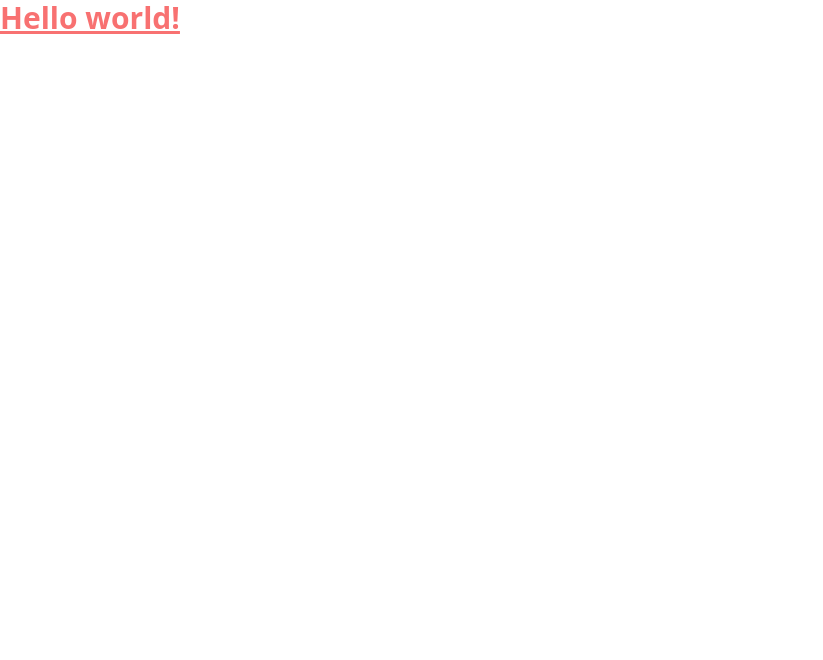
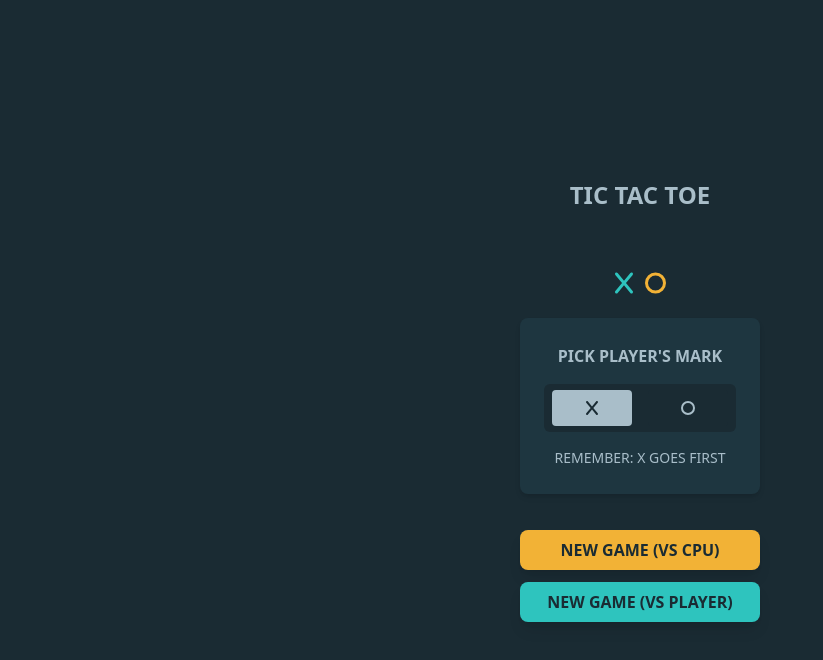
Before and after one commit to Leslie-L/TicTacToe, a React (Vite) app: page / in a window 1280 px wide. Shown: the top 660 px of the page, without its empty margins (0-823 px from the left). Built offline with nearby package versions, Linux system fonts and the light colour scheme.

Commit message:
Home page skeleton ready

```diff
--- a/package.json
+++ b/package.json
@@ -10,6 +10,9 @@
     "preview": "vite preview"
   },
   "dependencies": {
+    "@fortawesome/fontawesome-svg-core": "^6.4.2",
+    "@fortawesome/free-solid-svg-icons": "^6.4.2",
+    "@fortawesome/react-fontawesome": "^0.2.0",
     "react": "^18.2.0",
     "react-dom": "^18.2.0",
     "react-router-dom": "^6.16.0"
--- a/src/App.jsx
+++ b/src/App.jsx
@@ -1,11 +1,17 @@
+import { HashRouter, Routes, Route } from 'react-router-dom';
+import Home from "./Pages/Home"
+import Game from "./Pages/Game/"
+import NotFound from "./Pages/NotFound"
 
 function App() {
   return (
-    <>
-      <h1 className="text-3xl font-bold underline text-red-400">
-        Hello world!
-      </h1>
-    </>
+    <HashRouter>
+      <Routes>
+       <Route path="/" element={<Home/>}/>
+       <Route path="/game" element={<Game/>}/>
+       <Route path="*" element={<NotFound/>} />
+      </Routes>
+    </HashRouter>
   )
 }
 
--- /dev/null
+++ b/src/Components/MainButtons/index.jsx
@@ -0,0 +1,8 @@
+function MainButtons({text,color}) {
+    return(
+        <button className={`w-full h-10 ${color} shadow-lg rounded-lg mt-3 font-bold font-roboto text-primary`}>
+            {text}
+        </button>
+    )
+}
+export default MainButtons;
--- /dev/null
+++ b/src/Components/ToggleButton/index.jsx
@@ -0,0 +1,28 @@
+import { FontAwesomeIcon } from '@fortawesome/react-fontawesome'
+import { faX } from '@fortawesome/free-solid-svg-icons'
+import { faO } from '@fortawesome/free-solid-svg-icons'
+
+function ToggleButton({isChecked,handleCheckboxChange}) {
+    return(
+        <label className='flex cursor-pointer select-none items-center'>
+                        <input type='checkbox' checked={isChecked} onChange={handleCheckboxChange} className='sr-only'/>
+                        <div className='flex w-48 h-12 items-center justify-center rounded-md bg-primary'>
+                            <span
+                                className={`flex h-9 w-24 items-center justify-center rounded m-2 ${
+                                !isChecked ? 'bg-bntGray text-primary' : 'bg-primary text-bntGray'
+                                }`}
+                            >
+                                <FontAwesomeIcon icon={faX} />
+                            </span>
+                            <span
+                                className={`flex h-9 w-24 items-center justify-center rounded m-2 ${
+                                isChecked ? 'bg-bntGray text-primary' : 'bg-primary text-bntGray'
+                                }`}
+                            >
+                                <FontAwesomeIcon  icon={faO} />
+                            </span>
+                        </div>
+                    </label>
+    )
+}
+export default ToggleButton;
--- /dev/null
+++ b/src/Constants/constantsHome.js
@@ -0,0 +1,7 @@
+export const infoHome = {
+    title:'TIC TAC TOE',
+    mainText1: 'PICK PLAYER\'S MARK',
+    mainText2:'REMEMBER: X GOES FIRST',
+    button1: 'NEW GAME (VS CPU)',
+    button2:'NEW GAME (VS PLAYER)'
+}
--- /dev/null
+++ b/src/Pages/Game/index.jsx
@@ -0,0 +1,6 @@
+function Game() {
+    return(
+        <p>Game</p>
+    )
+}
+export default Game;
--- /dev/null
+++ b/src/Pages/Home/index.jsx
@@ -0,0 +1,48 @@
+
+import React, { useState } from 'react'
+import { FontAwesomeIcon } from '@fortawesome/react-fontawesome'
+import { faX } from '@fortawesome/free-solid-svg-icons'
+import { faO } from '@fortawesome/free-solid-svg-icons'
+import { infoHome } from "../../Constants/constantsHome";
+import MainButtons from '../../Components/MainButtons';
+import ToggleButton from '../../Components/ToggleButton';
+
+function Home() {
+    const [isChecked, setIsChecked] = useState(false)
+
+  const handleCheckboxChange = () => {
+    setIsChecked(!isChecked)
+  }
+    return(
+        <main className="w-full h-screen bg-primary flex flex-col justify-center items-center">
+            <h1 className="font-bold font-roboto text-2xl text-bntGray">{infoHome.title}</h1>
+            <section className='flex flex-col justify-center items-center mt-10'>
+                <div className='flex gap-3 m-5'>
+                    <span>
+                        <FontAwesomeIcon className="text-bntBlue text-2xl" icon={faX} />
+                    </span>
+                    <span>
+                        <FontAwesomeIcon className="text-bntYellow text-2xl" icon={faO} />
+                    </span>
+                </div>
+                <div className='w-60 h-44 bg-secondary rounded-lg p-6 mb-6 flex flex-col justify-center shadow-md'>
+                    <p className="font-roboto font-semibold text-md text-bntGray text-center py-4">{infoHome.mainText1}</p>
+                    <ToggleButton isChecked={isChecked} handleCheckboxChange={handleCheckboxChange}/>
+                    <p className="font-roboto font-light text-sm text-bntGray py-4 text-center">{infoHome.mainText2}</p>
+                </div>
+                <div className='w-60 h-auto'>
+                    <MainButtons
+                        text={infoHome.button1}
+                        color={"bg-bntYellow"}
+                    />
+                    <MainButtons
+                        text={infoHome.button2}
+                        color={"bg-bntBlue"}
+                    />
+
+                </div>
+            </section>
+        </main>
+    )
+}
+export default Home;
--- /dev/null
+++ b/src/Pages/NotFound/index.jsx
@@ -0,0 +1,6 @@
+function NotFound(params) {
+    return(
+        <p>Not Found</p>
+    )
+}
+export default NotFound;
```
Also changed, not shown: 1 other file (tests, documents, lock files or other folders).
